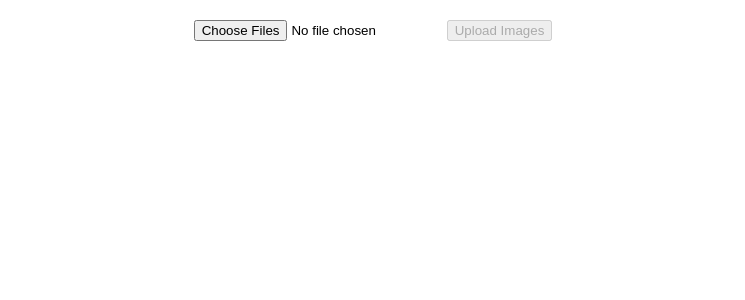
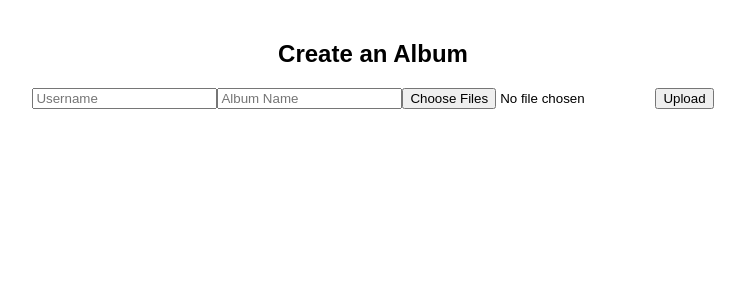
Before and after one commit to lyraphix/album, a React (Create React App) app: page / in a window 1280 px wide. Shown: the top 300 px of the page, without its empty margins (267-1012 px from the left). Built offline with nearby package versions, Linux system fonts and the light colour scheme.

Commit message:
Updating image identifiers.

```diff
--- a/api/images.js
+++ b/api/images.js
@@ -1,7 +1,7 @@
 // api/images.js
 
 const AWS = require('aws-sdk');
-const path = require('path');
+const path = require('path'); // This is acceptable in the backend
 
 module.exports = async (req, res) => {
   const s3 = new AWS.S3({
--- a/api/upload.js
+++ b/api/upload.js
@@ -75,7 +75,7 @@ module.exports = (req, res) => {
             // Create low-res image (200px height)
             const lowResImage = await sharp(processedImage)
               .resize({ height: 200 })
-              .jpeg({ quality: 70 }) // Optional: Lower quality for thumbnails
+              .jpeg({ quality: 70 }) // Lower quality for thumbnails
               .toBuffer();
 
             const fileName = `${imageId}.jpeg`;
--- a/src/components/ImageUpload.js
+++ b/src/components/ImageUpload.js
@@ -1,81 +1,110 @@
 // src/components/ImageUpload.js
 
 import React, { useState } from 'react';
-import ProgressCircle from './ProgressCircle'; // Assuming you have a progress component
+import { useNavigate } from 'react-router-dom';
+import ProgressCircle from './ProgressCircle';
+import './ImageUpload.css'; // Ensure you have appropriate styles
 
-const ImageUpload = ({ username, albumname, onUploadSuccess }) => {
-  const [selectedFiles, setSelectedFiles] = useState([]);
+const ImageUpload = () => {
+  const [message, setMessage] = useState('');
   const [uploading, setUploading] = useState(false);
-  const [uploadProgress, setUploadProgress] = useState({});
+  const [currentImageIndex, setCurrentImageIndex] = useState(0);
+  const [totalImages, setTotalImages] = useState(0);
+  const [currentImageName, setCurrentImageName] = useState('');
+  const navigate = useNavigate();
 
-  const handleFileChange = (e) => {
-    const files = Array.from(e.target.files);
-    // Validate file types
-    const validImages = files.filter(file => file.type.startsWith('image/'));
-    if (validImages.length !== files.length) {
-      alert('Some files were not images and have been excluded.');
-    }
-    setSelectedFiles(validImages);
-  };
+  const handleSubmit = async (e) => {
+    e.preventDefault();
 
-  const handleUpload = async () => {
-    if (selectedFiles.length === 0) {
-      alert('Please select image files to upload.');
+    const files = e.target.elements.image.files;
+    const username = e.target.elements.username.value.trim();
+    const albumname = e.target.elements.albumname.value.trim();
+
+    if (!username || !albumname) {
+      setMessage('Please enter both username and album name.');
       return;
     }
 
+    if (files.length === 0) {
+      setMessage('Please select at least one file');
+      return;
+    }
+
+    // Initialize progress state
+    setTotalImages(files.length);
     setUploading(true);
+    setCurrentImageIndex(0);
+
+    try {
+      for (let i = 0; i < files.length; i++) {
+        setCurrentImageName(files[i].name);
+
         const formData = new FormData();
         formData.append('username', username);
         formData.append('albumname', albumname);
-    selectedFiles.forEach(file => {
-      formData.append('image', file);
-    });
+        formData.append('image', files[i]);
 
-    try {
-      const response = await fetch('/api/upload', {
+        const res = await fetch('/api/upload', {
           method: 'POST',
           body: formData,
         });
 
-      if (!response.ok) {
-        throw new Error(`Upload failed with status ${response.status}`);
+        if (!res.ok) {
+          throw new Error(`Failed to upload ${files[i].name}`);
         }
 
-      const result = await response.text();
-      console.log(result);
-      alert('Images uploaded successfully!');
-      setSelectedFiles([]);
-      onUploadSuccess(); // Callback to refresh image grid if needed
-    } catch (error) {
-      console.error('Error uploading images:', error);
-      alert('There was an error uploading your images. Please try again.');
-    } finally {
+        setCurrentImageIndex(i + 1);
+      }
+
+      setMessage('Images uploaded and processed successfully');
+
+      // Navigate to the album page after a brief delay to show 100% progress
+      setTimeout(() => {
+        navigate(`/u/${username}/${albumname}`);
+      }, 500);
+    } catch (err) {
+      console.error('Error uploading the files:', err);
+      setMessage('Error uploading the files');
       setUploading(false);
     }
   };
 
   return (
     <div className="image-upload-container">
+      {!uploading ? (
+        <>
+          <h2>Create an Album</h2>
+          <form onSubmit={handleSubmit}>
+            <input
+              type="text"
+              name="username"
+              placeholder="Username"
+              required
+            />
+            <input
+              type="text"
+              name="albumname"
+              placeholder="Album Name"
+              required
+            />
             <input
               type="file"
+              name="image"
               accept="image/*"
               multiple
-        onChange={handleFileChange}
-        disabled={uploading}
+              required
             />
-      <button onClick={handleUpload} disabled={uploading || selectedFiles.length === 0}>
-        {uploading ? 'Uploading...' : 'Upload Images'}
-      </button>
-      {uploading && <ProgressCircle />}
-      <div className="selected-files">
-        {selectedFiles.map((file, index) => (
-          <div key={index} className="selected-file">
-            <img src={URL.createObjectURL(file)} alt={file.name} />
-            <p>{file.name}</p>
+            <button type="submit">Upload</button>
+          </form>
+          <p>{message}</p>
+        </>
+      ) : (
+        <div className="uploading-section">
+          <h2>Uploading Images</h2>
+          <p>Uploading: {currentImageName}</p>
+          <ProgressCircle current={currentImageIndex} total={totalImages} />
         </div>
-        ))}
-      </div>
+      )}
     </div>
   );
 };
--- a/src/components/ProgressCircle.js
+++ b/src/components/ProgressCircle.js
@@ -3,10 +3,19 @@
 import React from 'react';
 import './ProgressCircle.css';
 
-const ProgressCircle = () => {
+const ProgressCircle = ({ current, total }) => {
+  const percentage = total > 0 ? (current / total) * 100 : 0;
+
   return (
     <div className="progress-circle">
-      <div className="spinner"></div>
+      <div
+        className="circle"
+        style={{ background: `conic-gradient(#4d5bf9 ${percentage}%, #d9d9d9 0)` }}
+      >
+        <div className="inner-circle">
+          <span>{`${Math.round(percentage)}%`}</span>
+        </div>
+      </div>
     </div>
   );
 };
```
Also changed, not shown: src/components/ImageUpload.css (added). Lines whose indentation alone changed are shown as unchanged.
